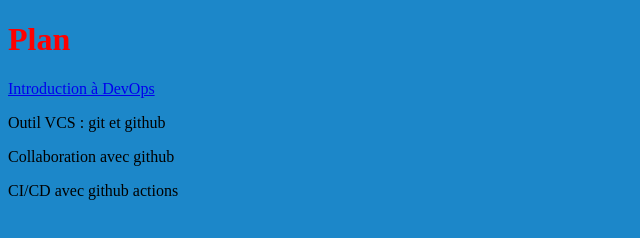
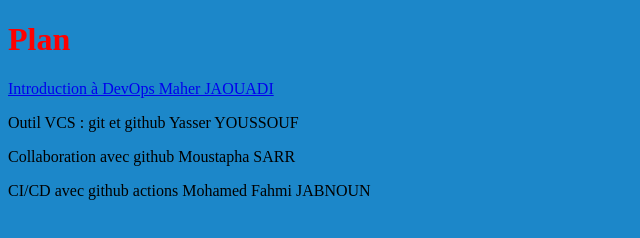
Before and after one commit to maherjaouadi/estya-sio, a plain HTML site: page index.html in a window 1280 px wide. Shown: the whole page, without its empty margins (0-640 px from the left). Drawn offline with Linux system fonts and the light colour scheme.

Commit message:
Add files via upload

```diff
--- a/index.html
+++ b/index.html
@@ -13,9 +13,9 @@
   </head>
   <body>
     <h1 style="color:red;">Plan</h1>
-    <p><a href="./intro.html">Introduction à DevOps</a></p>
-    <p>Outil VCS : git et github</p>
-    <p>Collaboration avec github</p>
-    <p>CI/CD avec github actions</p>
+    <p><a href="./intro.html">Introduction à DevOps Maher JAOUADI</a></p>
+    <p>Outil VCS : git et github Yasser YOUSSOUF</p>
+    <p>Collaboration avec github Moustapha SARR</p>
+    <p>CI/CD avec github actions Mohamed Fahmi JABNOUN</p>
   </body>
 </html>
```
